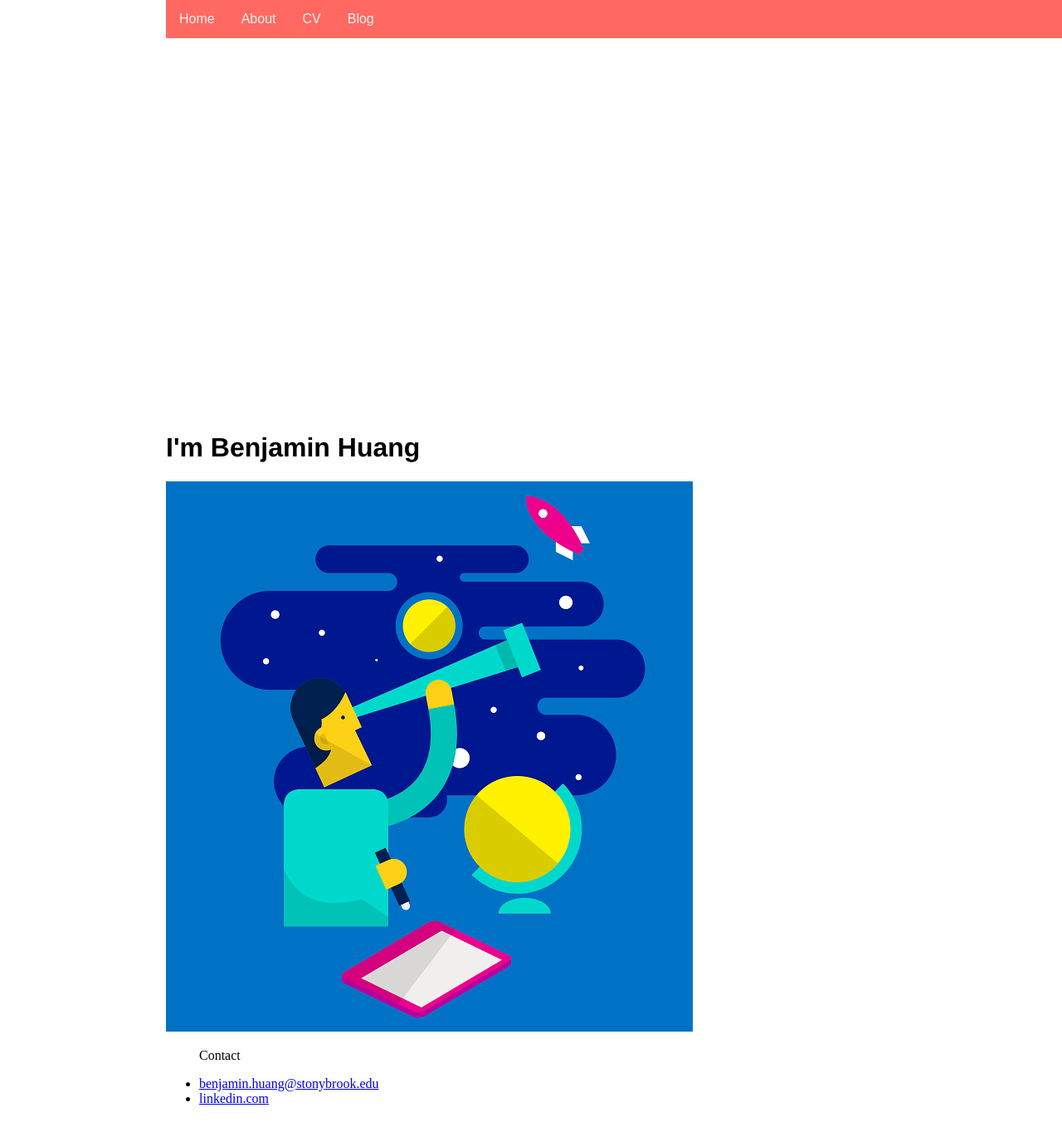
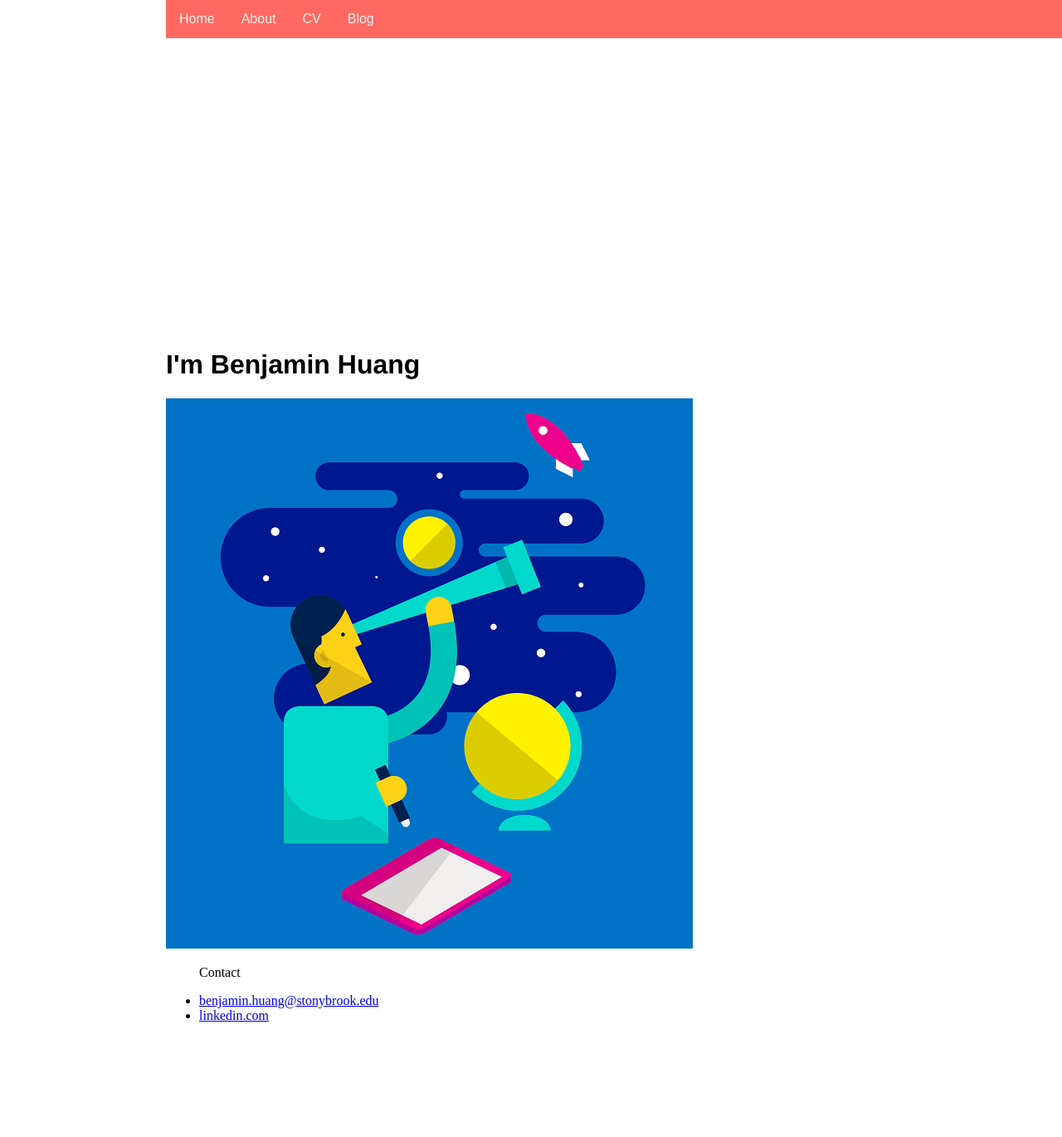
Before and after one commit to benjaminhuang13/benjaminhuang13.github.io, a Jekyll site: the page built from index.html, in a window 1280 px wide and 1400 px high. Shown: the top 1370 px of the window at 83% size. Built offline with Jekyll 4.4.1, drawn with Linux system fonts in a browser that asks for light colours.

Commit message:
Update main.css

```diff
--- a/css/main.css
+++ b/css/main.css
@@ -25,7 +25,7 @@
 
 body {
     margin:100px;
-    padding-top: 400px;
+    padding-top: 300px;
     padding-right: 100px;
     padding-bottom: 200px;
     padding-left: 100px;
```
